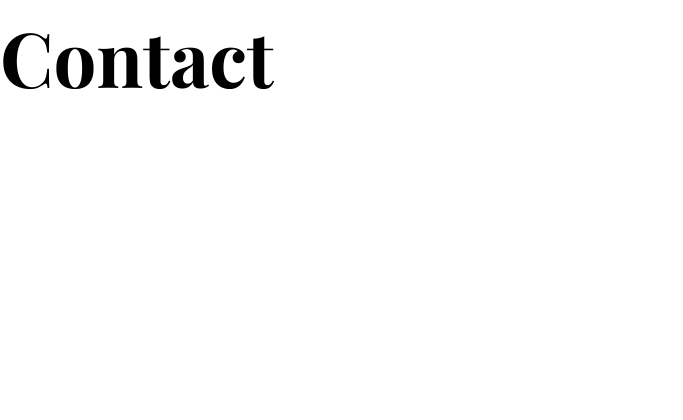
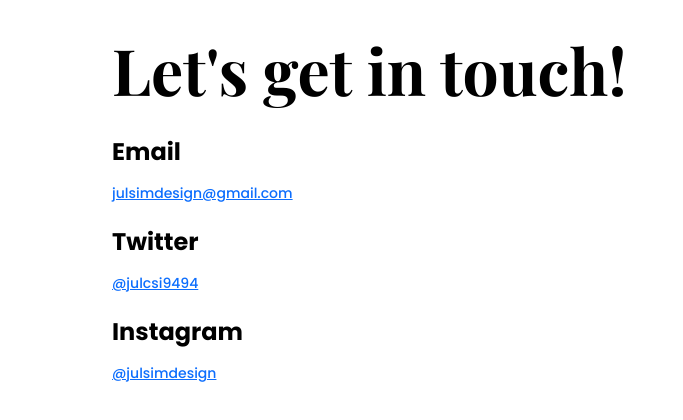
Before and after one commit to julsim2018/JulSim_Portfolio, a plain HTML site: page contact.html in a window 1280 px wide. Shown: the whole page, without its empty margins (0-683 px from the left). Drawn offline with nearby package versions, Linux system fonts and the light colour scheme; a web font is replaced by a local one.

Commit message:
Added contact page

```diff
--- a/contact.html
+++ b/contact.html
@@ -30,9 +30,29 @@
       crossorigin="anonymous"
     ></script>
     <link rel="stylesheet" href="src/style.css" />
-    <title>Contact - Julia Simenyi</title>
+    <title>About - Julia Simenyi</title>
   </head>
   <body>
-    <h1>Contact</h1>
+    <div class="content-section container">
+      <div class="content">
+        <h1 class="mb-4">Let's get in touch!</h1>
+        <h3>Email</h3>
+        <p>
+          <a href="mailto:julsimdesign@gmail.com">julsimdesign@gmail.com</a>
+        </p>
+        <h3>Twitter</h3>
+        <p>
+          <a href="https://www.twitter.com/julcsi9494" target="_blank"
+            >@julcsi9494</a
+          >
+        </p>
+        <h3>Instagram</h3>
+        <p>
+          <a href="https://www.instagram.com/jousum" target="_blank">
+            @julsimdesign</a
+          >
+        </p>
+      </div>
+    </div>
   </body>
 </html>
```
